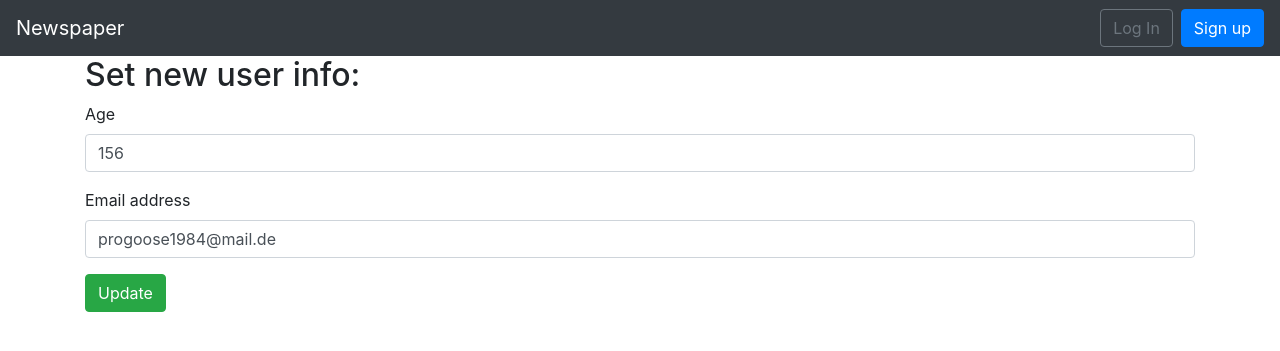
After one commit to OlegusWild/django-newspaper, a Django app: page /accounts/update/4 in a window 1280 px wide. The commit adds this page. Shown: the top 351 px of the page. Run offline with Django 3.2, Linux system fonts and the light colour scheme; data comes from the database, SQL or seed files in the repository; both versions use the stored data as it was after the commit; some libraries are stand-ins or nearby versions.

Commit message:
Add ability to modify user info (no permissions checked)

```diff
--- a/accounts/urls.py
+++ b/accounts/urls.py
@@ -1,6 +1,7 @@
 from django.urls import path
-from .views import SignUpView
+from .views import SignUpView, UserUpdateView
 
 urlpatterns = [
-    path('signup/', SignUpView.as_view(), name='signup')
+    path('signup/', SignUpView.as_view(), name='signup'),
+    path('update/<int:pk>', UserUpdateView.as_view(), name='user_update')
 ]
--- a/accounts/views.py
+++ b/accounts/views.py
@@ -1,9 +1,17 @@
 from django.views.generic import CreateView
+from django.views.generic import UpdateView
 from django.urls import reverse_lazy
 from .forms import CustomUserCreationForm
+from .models import CustomUser
 
 
 class SignUpView(CreateView):
     form_class = CustomUserCreationForm
     success_url = reverse_lazy('login')
     template_name = 'registration/signup.html'
+
+class UserUpdateView(UpdateView):
+    model = CustomUser
+    fields = ['age', 'email']
+    success_url = reverse_lazy('home')  # TODO change to detailed view
+    template_name = 'registration/user_update.html'
--- a/templates/base.html
+++ b/templates/base.html
@@ -33,8 +33,9 @@
                         <a class="dropdown-item"
                         href="{% url 'password_change'%}">Change password</a>
                         <div class="dropdown-divider"></div>
-                        <a class="dropdown-item" href="{% url 'logout' %}">
-                        Log Out</a>
+                        <a class="dropdown-item" href="{% url 'logout' %}">Log Out</a>
+                        <div class="dropdown-divider"></div>
+                        <a class="dropdown-item" href="{% url 'user_update' user.pk %}">Edit</a>
                     </div>
                 </li>
             </ul>
--- /dev/null
+++ b/templates/registration/user_update.html
@@ -0,0 +1,13 @@
+{% extends 'base.html' %}
+{% load crispy_forms_tags %}
+
+{% block title %} Update {{ user.username }} {% endblock title %}
+
+{% block content %}
+    <h2>Set new user info:</h2>
+    <form method="post">
+        {% csrf_token %}
+        {{ form|crispy }}
+        <button class="btn btn-success" type="submit">Update</button>
+    </form>
+{% endblock content %}
```
Also changed, not shown: db.sqlite3.
